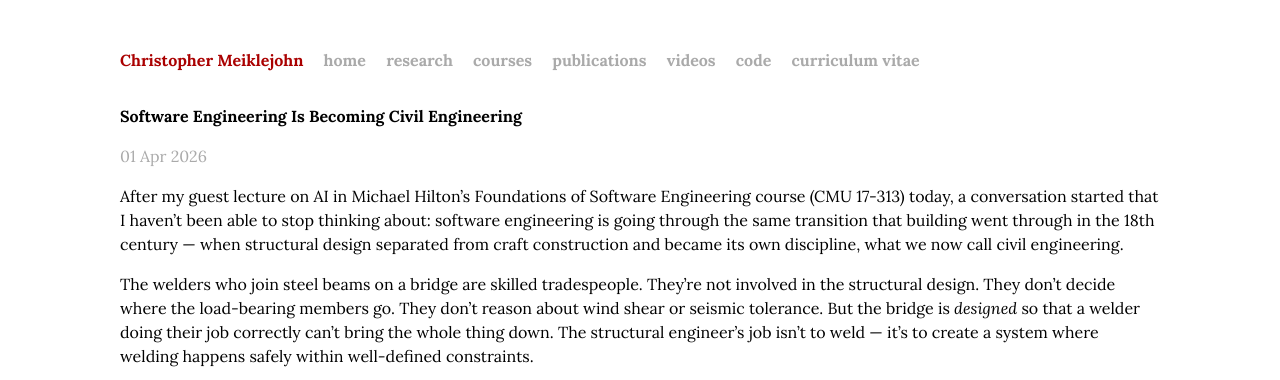
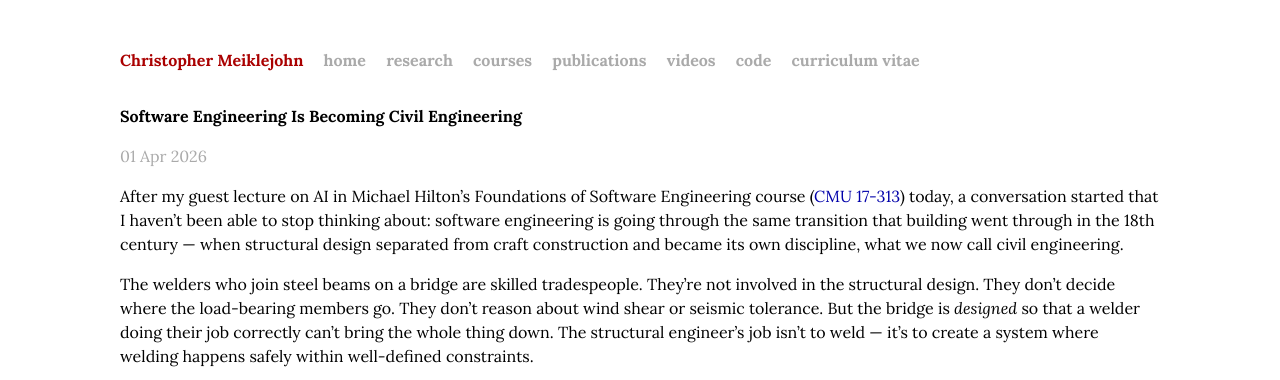
Before and after one commit to cmeiklejohn/cmeiklejohn.github.io, a Jekyll site: the page built from _posts/2026-04-01-software-engineering-is-becoming-civil-engineering.markdown, in a window 1280 px wide and 900 px high. Shown: the top 380 px of the window. Built offline with Jekyll 4.4.1, drawn with Linux system fonts in a browser that asks for light colours; some web fonts are replaced; part of the change alters nothing that is shown.

```diff
--- a/_posts/2026-04-01-software-engineering-is-becoming-civil-engineering.markdown
+++ b/_posts/2026-04-01-software-engineering-is-becoming-civil-engineering.markdown
@@ -6,7 +6,7 @@ group: ai
 categories: ai engineering
 ---
 
-After my guest lecture on AI in Michael Hilton's Foundations of Software Engineering course (CMU 17-313) today, a conversation started that I haven't been able to stop thinking about: software engineering is going through the same transition that building went through in the 18th century — when structural design separated from craft construction and became its own discipline, what we now call civil engineering.
+After my guest lecture on AI in Michael Hilton's Foundations of Software Engineering course ([CMU 17-313](https://cmu-313.github.io)) today, a conversation started that I haven't been able to stop thinking about: software engineering is going through the same transition that building went through in the 18th century — when structural design separated from craft construction and became its own discipline, what we now call civil engineering.
 
 The welders who join steel beams on a bridge are skilled tradespeople. They're not involved in the structural design. They don't decide where the load-bearing members go. They don't reason about wind shear or seismic tolerance. But the bridge is *designed* so that a welder doing their job correctly can't bring the whole thing down. The structural engineer's job isn't to weld — it's to create a system where welding happens safely within well-defined constraints.
 
```
